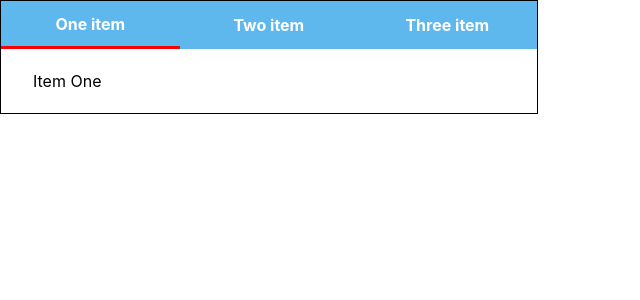
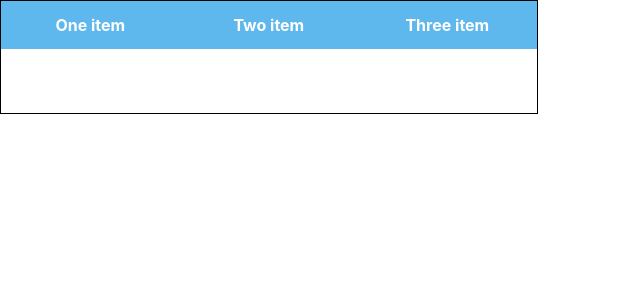
Before and after one commit to PavlikFilippich/CultumReact, a React (Create React App) app: page / in a window 1280 px wide. Shown: the top 300 px of the page, without its empty margins (0-640 px from the left). Built offline with nearby package versions, Linux system fonts and the light colour scheme.

Commit message:
Update App.js

```diff
--- a/src/App.js
+++ b/src/App.js
@@ -6,12 +6,22 @@ import ThirdTab from './components/content/ThirdTab';
 
 class MyTable extends Component {
     state = {
-      currComponent: <FirstTab/>,
-      active:1,
+      active:null,
     };
 
-  contentOne = (ComponentName)=>{
-    this.setState({currComponent: <ComponentName />});
+  contentOne = (indexTab)=>{
+    if(indexTab === 1) {
+      this.currComponent = <FirstTab/>;
+    }
+    else if(indexTab === 2) {
+      this.currComponent = <SecondTab/>;
+    }
+    else if(indexTab === 3) {
+      this.currComponent = <ThirdTab/>;
+    }
+    else {
+      this.currComponent = null;
+    }
   }
 
   activeTd(number) {
@@ -20,25 +30,24 @@ class MyTable extends Component {
 
 
   render() {
-    const {currComponent}=this.state;
     return(
       <table>
         <tbody>
         <tr className="trButton">
           <td
           className={this.state.active === 1 ? 'active' : 'buttonText'}
-          onClick={ () => {this.contentOne(FirstTab) ; this.activeTd(1)}}
+          onClick={ () => {this.contentOne(1) ; this.activeTd(1)}}
           >One item</td>
           <td
           className={this.state.active === 2 ? 'active' : 'buttonText'}
-          onClick={ () => {this.contentOne(SecondTab);this.activeTd(2)}}
+          onClick={ () => {this.contentOne(2);this.activeTd(2)}}
           >Two item</td>
           <td
           className={this.state.active === 3 ? 'active' : 'buttonText'}
-          onClick={ () => {this.contentOne(ThirdTab);this.activeTd(3)}}
+          onClick={ () => {this.contentOne(3);this.activeTd(3)}}
           >Three item</td>
         </tr>
-        <tr className="content">{currComponent}</tr>
+        <tr className="content">{this.currComponent}</tr>
         </tbody>
       </table>
     )
```
